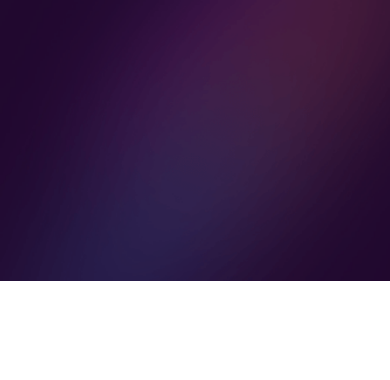
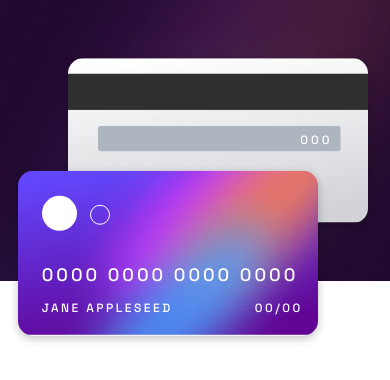
Before and after one commit to sriveer-me/interactive-card-details-form, a website built with Parcel: page src/index.html in a window 390 px wide. Built offline with nearby package versions, Linux system fonts and the light colour scheme.

Commit message:
feat: added card component to model the cards found on design
Added templates for the card front and card back

Added the app-card-front and app-card-back components to gradient-show

gradient-show is position relative to accommodate its children cards.

Added a new base class Card for the app-card-front and app-card-back components, this does very little in terms of js code as of now and only adds the css class 'card' to this if super.connectedCallback is called.

Added two new components app-card-front and app-card-back along with its associated responsive styling.

```diff
--- /dev/null
+++ b/src/components/card.scss
@@ -0,0 +1,134 @@
+@import '../style/_abstract.scss';
+
+.card{
+    position: absolute;
+    width: 30rem;
+    aspect-ratio: 1.824/1; //the image is of this ratio roughly
+    background-size: contain;
+    background-repeat: no-repeat;
+
+    box-shadow: rgba(0, 0, 0, 0.24) 0px 3px 8px;
+    border-radius: 1.5rem;
+
+    --card-large-font-size: 1.8rem;
+    --card-large-letter-spacing: .3rem;
+    --card-small-font-size:  1.2rem;
+    --card-small-letter-spacing: .25rem;
+    @include media(">=medium") {
+        width: 40rem;
+        --card-large-font-size: 2rem;
+        --card-large-letter-spacing: .6rem;
+        --card-small-font-size:  1.5rem;
+        --card-small-letter-spacing: .5rem;
+    }
+}
+
+.card-front{
+    background-image: url(../imgs/bg-card-front.png);
+    z-index: 1;
+
+    //position
+    top: 90%;
+    left: 43%;
+    transform: translate(-50%,-50%);
+    @include media(">=medium"){
+        top: 100%;
+    }
+    @include media(">=large")
+    {
+        top: 20%;
+        right: -12rem;
+        left: initial;
+        transform: none;
+    }
+}
+
+.filled-white-circle{
+    aspect-ratio: 1/1;
+    background-color: var(--color-neutral-100);
+    border-radius: 100%;
+
+    width: 3.5rem;
+    @include media(">=medium"){
+        width: 4.5rem;
+    }
+
+    //position
+    position: absolute;
+    top: 15%;
+    left: 8%;
+}
+.outline-white-circle{
+    aspect-ratio: 1/1;
+    border-radius: 100%;
+    border: 1px solid var(--color-neutral-100);
+    width: 2rem;
+
+    //position
+    position: absolute;
+    top: 20.5%;
+    left: 24%;
+}
+
+.card-number{
+    color: var(--color-neutral-100);
+    font-size: var(--card-large-font-size);
+    letter-spacing: var(--card-large-letter-spacing);
+
+    //position
+    position: absolute;
+    left: 8%;
+    bottom: 30%;
+    @include media('>=medium'){
+        bottom: 35%;
+    }
+}
+
+.name{
+    color: var(--color-neutral-100);
+    font-size: var(--card-small-font-size);
+    letter-spacing: var(--card-small-letter-spacing);
+    text-transform: uppercase;
+
+    //position
+    position: absolute;
+    left: 8%;
+    bottom: 12%;
+}
+
+.expiry-date{
+    color: var(--color-neutral-100);
+    font-size: var(--card-small-font-size);
+    letter-spacing: var(--card-small-letter-spacing);
+
+    //position
+    position: absolute;
+    right: 5%;
+    bottom: 12%;
+}
+
+.card-back{
+    background-image: url(../imgs/bg-card-back.png);
+
+    //position
+    bottom: 50%;
+    right: 44%;
+    transform: translate(50%,50%);
+    @include media(">=large")
+    {
+        bottom: 20%;
+        right: -20rem;
+        transform: none;
+    }
+}
+
+.cvv{
+    font-size: var(--card-small-font-size);
+    letter-spacing: var(--card-large-letter-spacing);
+    color: var(--color-neutral-100);
+
+    //position
+    position: absolute;
+    top: 45%;
+    right: 12%;
+}
--- /dev/null
+++ b/src/components/card.ts
@@ -0,0 +1,65 @@
+import './card.scss';
+
+class Card extends HTMLElement {
+    constructor(){
+        super();
+    }
+    connectedCallback(): void{
+        this.classList.add('card');
+    }
+}
+
+class CardFront extends Card {
+    constructor(){
+        super();
+    }
+    connectedCallback(): void {
+
+        //Initialize things specific to all cards
+        super.connectedCallback();
+
+        //initialize the object with template card front
+        const template = document.getElementById('card-front-template') as HTMLTemplateElement;
+        this.append(template.content.cloneNode(true));
+
+        //this card is of type card-front
+        this.classList.add('card-front');
+    }
+}
+
+class CardBack extends Card {
+    constructor(){
+        super();
+    }
+    connectedCallback(): void {
+
+        //initialize things specific to all cards
+        super.connectedCallback();
+
+        //initialize the object with template card back
+        const template = document.getElementById('card-back-template') as HTMLTemplateElement;
+        this.append(template.content.cloneNode(true));
+
+        //this card is of type card-front
+        this.classList.add('card-back');
+    }
+
+    /**
+     * This function provides a clean api to set the cvv on display in the card for the user
+     * @param cvv: pass in a string to display on the card, must be 3 integers
+     * @throws Error if cvv invalid
+     */
+    setCVV(cvv: string) {
+        const cvvField = this.querySelector('.cvv') as HTMLSpanElement;
+        if(cvv.match(/^[0-9]{3}$/)) {
+            cvvField.textContent = '000';
+            throw new Error(`cvv: ${cvv} is invalid!`);
+        }
+        else {
+            cvvField.textContent = cvv;
+        }
+    }
+}
+
+customElements.define("app-card-front",CardFront);
+customElements.define("app-card-back",CardBack);
--- a/src/index.html
+++ b/src/index.html
@@ -16,6 +16,7 @@
 
     <!-- Web Components -->
     <script src="./components/input.ts"></script>
+    <script type="module" src="./components/card.ts"></script>
 
     <!-- main js module -->
     <script type="module" src="./main.ts"></script>
@@ -74,9 +75,32 @@
             <span class="error-text">Error on input field!</span>
         </label>
     </template>
+
+    <!-- template for the card front -->
+    <template id="card-front-template">
+        <span class="filled-white-circle"></span>
+        <span class="outline-white-circle"></span>
+        <span class="card-number">
+            <span class="card-number-set-1">0000</span>
+            <span class="card-number-set-2">0000</span>
+            <span class="card-number-set-3">0000</span>
+            <span class="card-number-set-4">0000</span>
+        </span>
+        <span class="name">Jane Appleseed</span>
+        <span class="expiry-date">00/00</span>
+    </template>
+
+    <!-- template for the card back -->
+    <template id="card-back-template">
+        <span class="cvv">000</span>
+    </template>
+
     <!-- <app-input id="name-input"/> -->
     <main>
-        <div class="gradient-show"></div>
+        <div class="gradient-show">
+            <app-card-front></app-card-front>
+            <app-card-back></app-card-back>
+        </div>
         <div class="form-show"></div>
     </main>
 </body>
--- a/src/style.scss
+++ b/src/style.scss
@@ -14,6 +14,7 @@ main{
 }
 
 .gradient-show{
+    position: relative;
     background-size: cover;
     background-image: url(./imgs/bg-main-mobile.png);
     @include media(">=large"){
```
